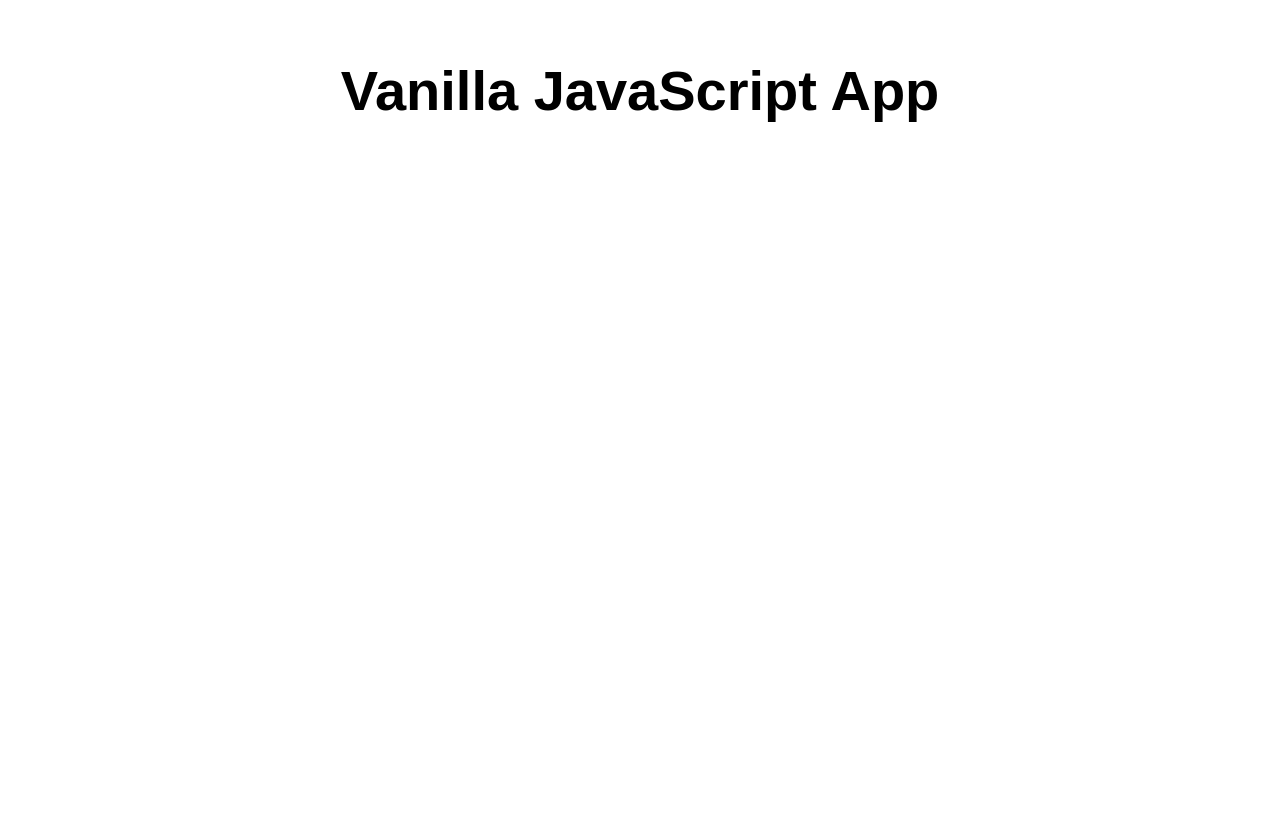
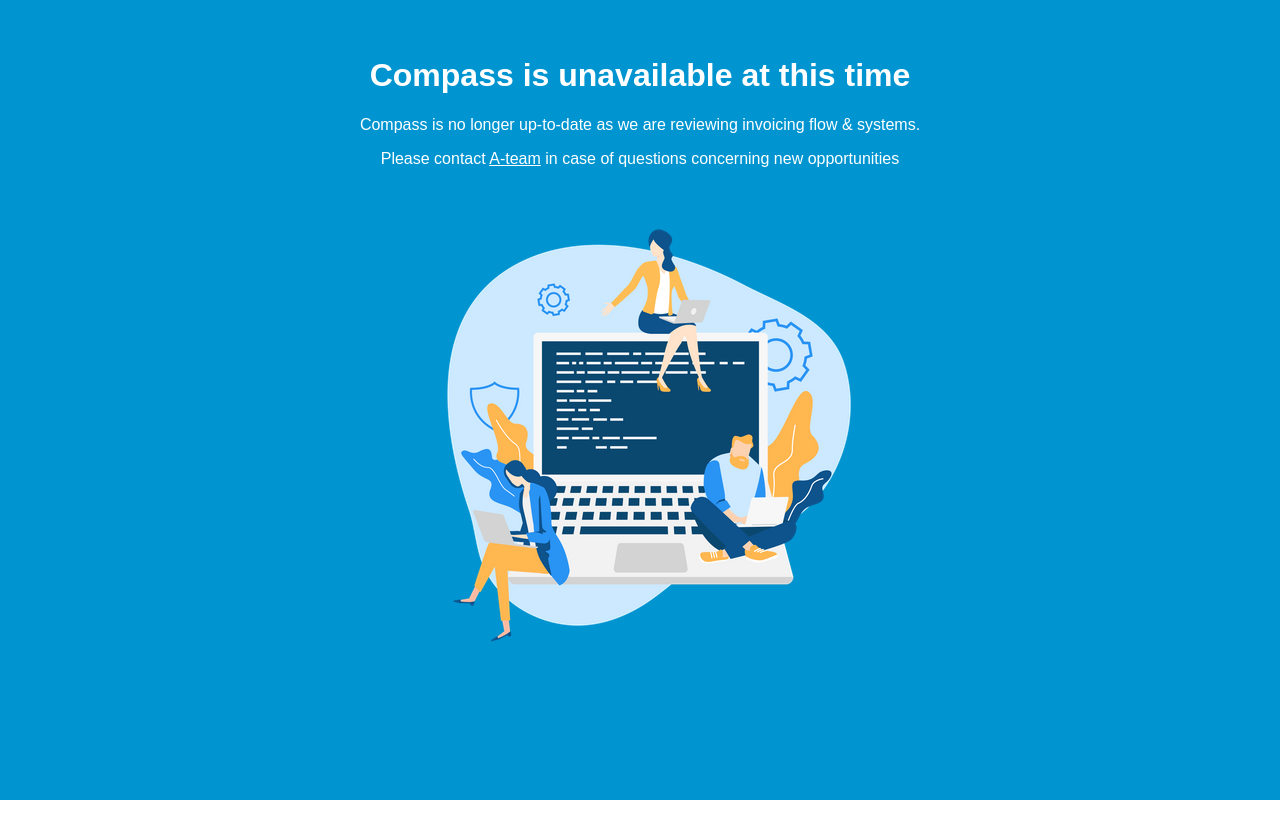
Before and after one commit to glenndejaeger/AEToolingMaintenance, a website: page src/index.html in a window 1280 px wide. Before the commit the page ends 800 px from the top, so only its background shows below. Drawn offline with Linux system fonts and the light colour scheme.

Commit message:
Maintenance site created

```diff
--- a/src/index.html
+++ b/src/index.html
@@ -5,12 +5,16 @@
   <meta charset="UTF-8">
   <meta name="viewport" content="width=device-width, initial-scale=1.0">
   <link rel="stylesheet" href="styles.css">
-  <title>Vanilla JavaScript App</title>
+  <title>Compass</title>
 </head>
 
-<body>
-  <main>
-    <h1>Vanilla JavaScript App</h1>
+<body style="height: 100vh; background-color: #0095d1;">
+  <main style="text-align: center; ">
+    <div style="padding: 2vh; text-align: center; color: white; background-image: url('maintenance.webp'); background-repeat: no-repeat; background-position: center; height: 100vh">
+    <h1>Compass is unavailable at this time</h1>
+    <p>Compass is no longer up-to-date as we are reviewing invoicing flow & systems.</p>
+    <p>Please contact <a href="mailto:Ateam@ae.be" style="color: white;">A-team</a> in case of questions concerning new opportunities</p>
+  </div>
   </main>
 </body>
 
```
Also changed, not shown: readme.md (deleted), src/maintenance.webp (added).
